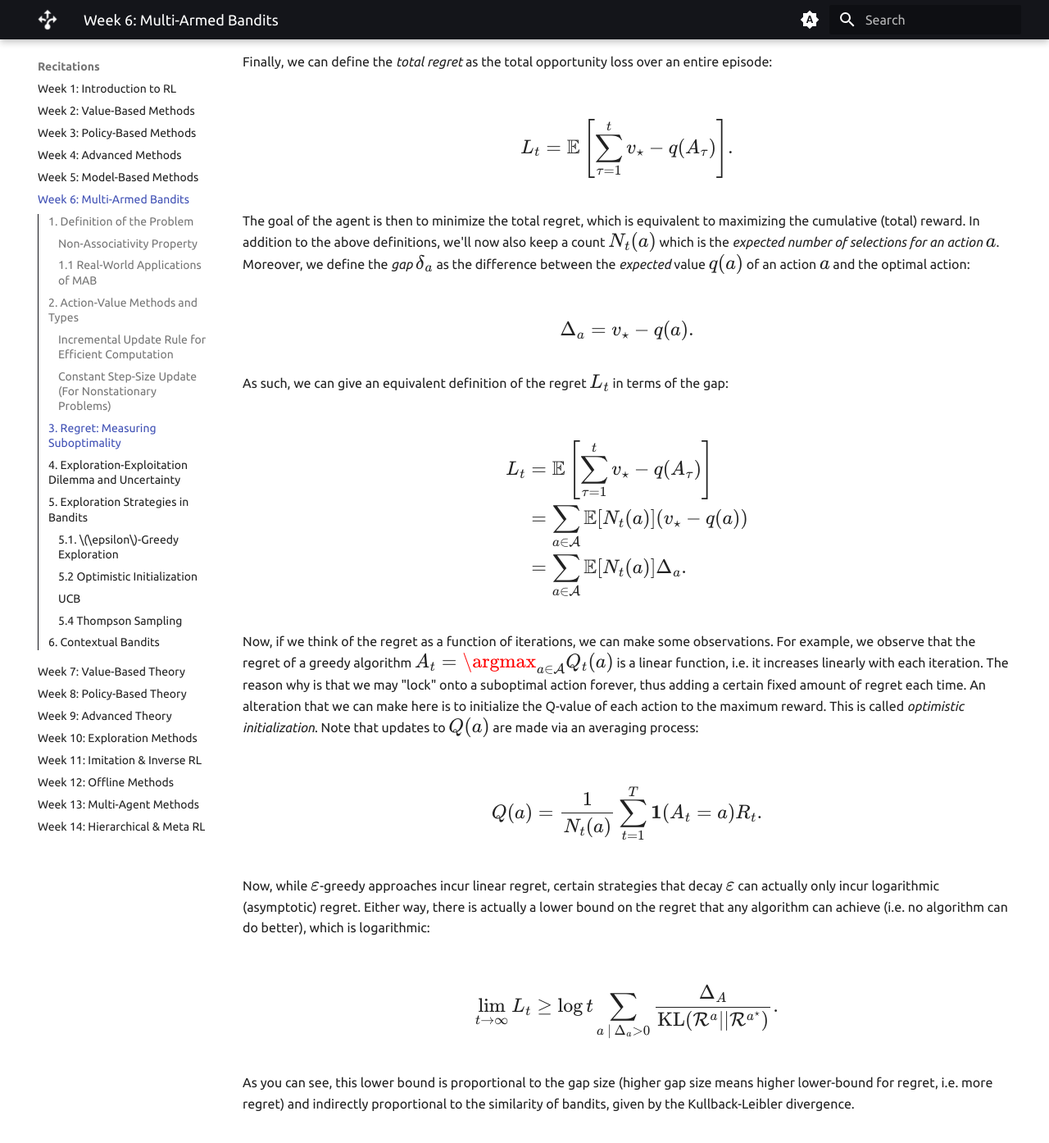
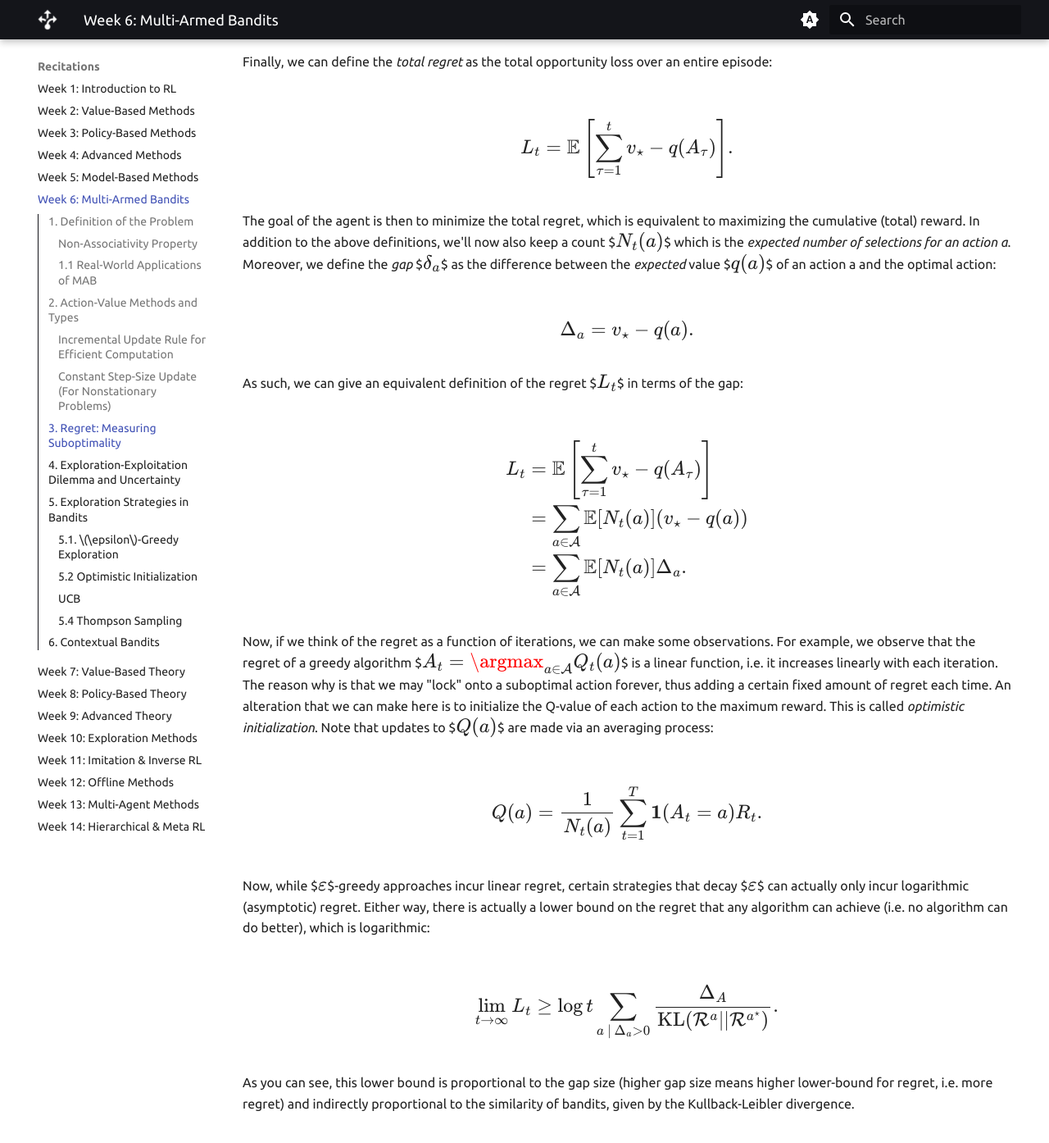
Before and after one commit to DeepRLCourse/DeepRLCourse.github.io, an MkDocs documentation site: the page built from docs/recitations/week6.md, in a window 1280 px wide and 1400 px high, scrolled down 2330 px. Shown: the top 1394 px of the window at 82% size. Built offline with MkDocs 1.6.1 and Material for MkDocs 9.7.7, drawn with Linux system fonts in a browser that asks for light colours; some web fonts are replaced; some of the changed text lies outside the part shown.

Commit message:
Update week6.md

```diff
--- a/docs/recitations/week6.md
+++ b/docs/recitations/week6.md
@@ -6,8 +6,8 @@ The *Multi-Armed Bandit* (MAB) problem is a fundamental decision-making challeng
 The difficulty lies in the fact that the agent does not initially know the reward distributions of the arms. It must balance **exploration** (gathering information about unknown arms) and **exploitation** (choosing the best-known arm) to optimize long-term gains.
 
 Formally, the MAB problem consists of:
-- A **finite action set** \( \mathcal{A} \) with \( k \) possible actions.
-- A **reward distribution** \( \mathcal{R}^a \) for each action \( a \), where \( R_t \sim \mathcal{R}^{A_t} \) represents the reward obtained at time \( t \).
+- A **finite action set** $$\mathcal{A}$$ with $$k$$ possible actions.
+- A **reward distribution** $$\mathcal{R}^a$$ for each action $$a$$ where $$R_t \sim \mathcal{R}^{A_t}$$ represents the reward obtained at time $$t$$.
 - The objective is to maximize the **cumulative reward** over \( T \) steps:
 
   $$
@@ -30,45 +30,45 @@ The MAB framework is used in several fields:
 
 ## 2. Action-Value Methods and Types
 
-To solve the MAB problem, we need a way to estimate action values. The **action-value function** \( Q_t(a) \) estimates the expected reward of choosing action \( a \) at time step \( t \):
+To solve the MAB problem, we need a way to estimate action values. The **action-value function** $$Q_t(a)$$ estimates the expected reward of choosing action $$a$$ at time step $$t$$:
 
 $$
 Q_t(a) \approx q_*(a).
 $$
 
-We define **sample-average estimation** of \( Q_t(a) \) as:
+We define **sample-average estimation** of $$Q_t(a)$$ as:
 
 $$
 Q_t(a) = \frac{1}{N_t(a)} \sum_{i=1}^{N_t(a)} R_i
 $$
 
 where:
-- \( N_t(a) \) is the number of times action \( a \) has been selected.
-- \( R_i \) is the reward received when selecting \( a \).
+- $$N_t(a)$$ is the number of times action $$a$$ has been selected.
+- $$R_i$$ is the reward received when selecting $$a$$.
 
 ### **Incremental Update Rule for Efficient Computation**
-Instead of storing all past rewards, we can update \( Q_t(a) \) incrementally:
+Instead of storing all past rewards, we can update $$Q_t(a)$$ incrementally:
 
 $$
 Q_{t+1}(a) = Q_t(a) + \frac{1}{N_t(a)} (R_t - Q_t(a)).
 $$
 
 ### **Constant Step-Size Update (For Nonstationary Problems)**
-When dealing with **changing reward distributions**, we use a **constant step-size** \( \alpha \):
+When dealing with **changing reward distributions**, we use a **constant step-size** $$\alpha$$:
 
 $$
 Q_{t+1}(a) = Q_t(a) + \alpha (R_t - Q_t(a)).
 $$
 
-where \( \alpha \) determines **how much weight** is given to recent rewards.
+where $$\alpha$$ determines **how much weight** is given to recent rewards.
 
-- If \( \alpha = \frac{1}{N_t(a)} \), this becomes **sample-average estimation**.
-- If \( \alpha \) is **constant**, this results in **exponentially weighted averaging**, useful for **nonstationary problems**.
+- If $$\alpha = \frac{1}{N_t(a)}$$, this becomes **sample-average estimation**.
+- If $$\alpha$$ is **constant**, this results in **exponentially weighted averaging**, useful for **nonstationary problems**.
 
 ## **3. Regret: Measuring Suboptimality**
 Furthermore, we'll now want to investigate a novel quantity known as the
 *regret*. Regret gives us an indication of the opportunity loss for picking a
-particular action \( A_t \) compared to the optimal action \( a^\star \). In symbols:
+particular action $$A_t$$ compared to the optimal action $$a^\star$$ In symbols:
 
 $$
 I_t = \mathbb{E}[v_\star - q(A_t)].
@@ -83,16 +83,16 @@ $$
 
 The goal of the agent is then to minimize the total regret, which is equivalent
 to maximizing the cumulative (total) reward. In addition to the above
-definitions, we'll now also keep a count \( N_t(a) \) which is the *expected number
-of selections for an action \( a \)*. Moreover, we define the *gap* \( \delta_a \) as
-the difference between the *expected* value \( q(a) \) of an action \( a \) and the
+definitions, we'll now also keep a count $$N_t(a)$$ which is the *expected number
+of selections for an action a*. Moreover, we define the *gap* $$\delta_a$$ as
+the difference between the *expected* value $$q(a)$$ of an action a and the
 optimal action:
 
 $$
 \Delta_a = v_\star - q(a).
 $$
 
-As such, we can give an equivalent definition of the regret \( L_t \) in terms of
+As such, we can give an equivalent definition of the regret $$L_t$$ in terms of
 the gap:
 
 $$
@@ -104,20 +104,20 @@ $$
 $$
 
 Now, if we think of the regret as a function of iterations, we can make some
-observations. For example, we observe that the regret of a greedy algorithm \( A_t =
-\argmax_{a \in \mathcal{A}} Q_t(a) \) is a linear function, i.e. it increases
+observations. For example, we observe that the regret of a greedy algorithm $$A_t =
+\argmax_{a \in \mathcal{A}} Q_t(a)$$ is a linear function, i.e. it increases
 linearly with each iteration. The reason why is that we may "lock" onto a
 suboptimal action forever, thus adding a certain fixed amount of regret each
 time. An alteration that we can make here is to initialize the Q-value of each
 action to the maximum reward. This is called *optimistic initialization*. Note
-that updates to \( Q(a) \) are made via an averaging process:
+that updates to $$Q(a)$$ are made via an averaging process:
 
 $$
 Q(a) = \frac{1}{N_t(a)}\sum_{t=1}^T \mathbf{1}(A_t = a)R_t.
 $$
 
-Now, while \( \varepsilon \)-greedy approaches incur linear regret, certain
-strategies that decay \( \varepsilon \) can actually only incur logarithmic
+Now, while $$\varepsilon$$-greedy approaches incur linear regret, certain
+strategies that decay $$\varepsilon$$ can actually only incur logarithmic
 (asymptotic) regret. Either way, there is actually a lower bound on the regret
 that any algorithm can achieve (i.e. no algorithm can do better), which is
 logarithmic:
```
